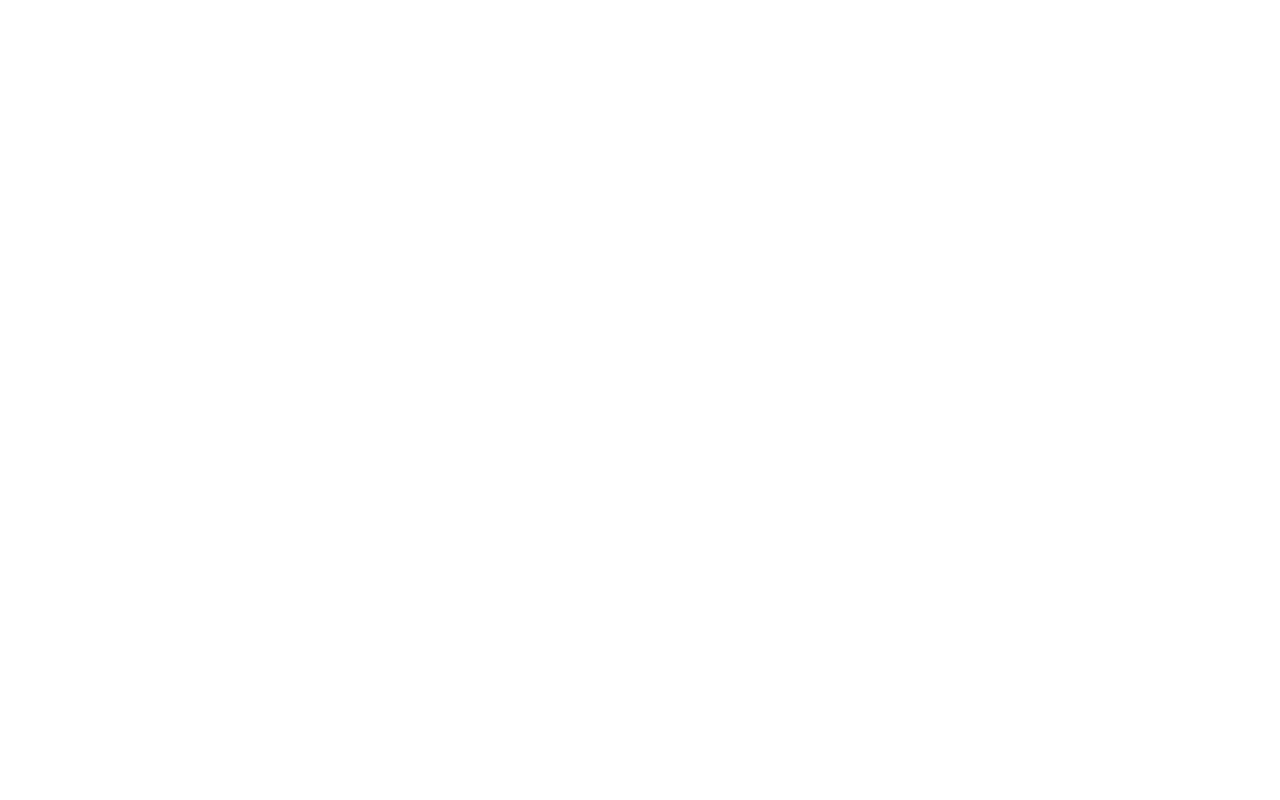
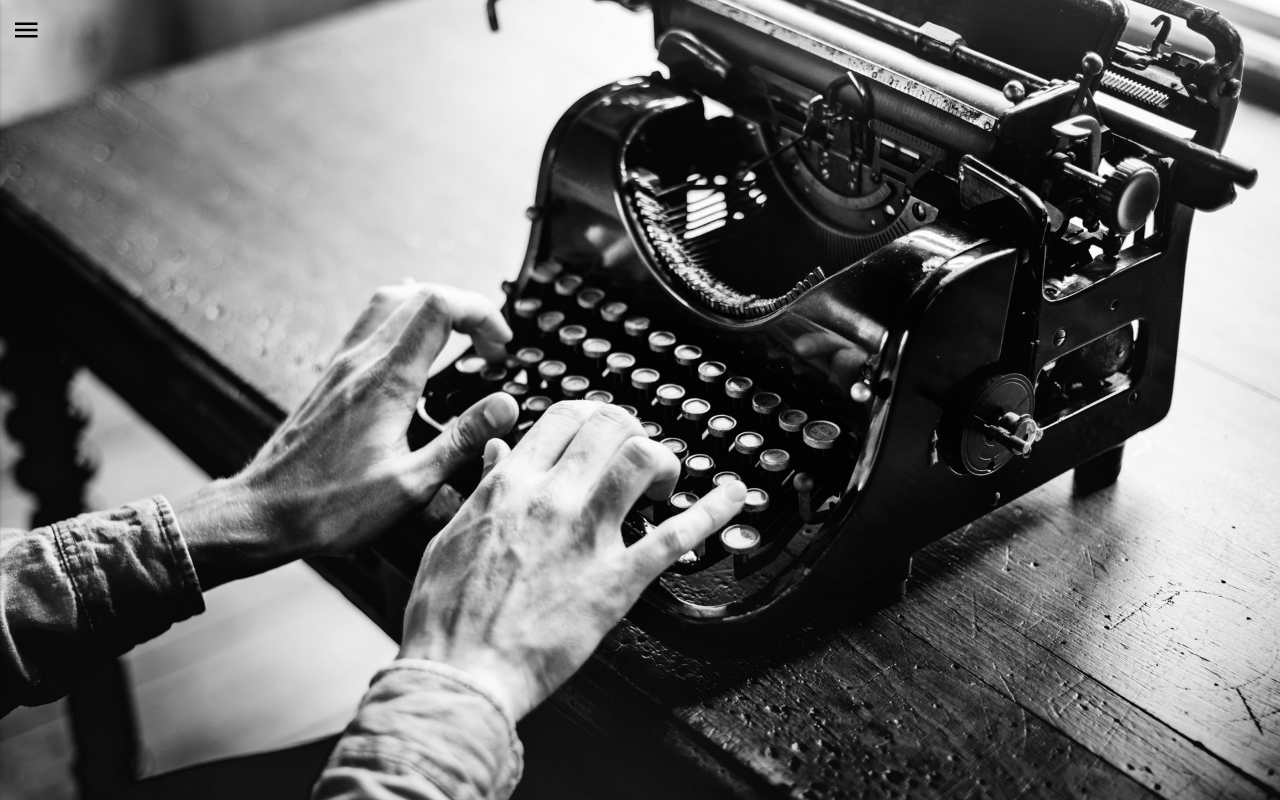
Before and after one commit to euicore/euiHub, a plain HTML site: page index.html in a window 1280 px wide. Drawn offline with nearby package versions, Linux system fonts and the light colour scheme.

Commit message:
Landing & side bar menu finished

```diff
--- /dev/null
+++ b/css/main.css
@@ -0,0 +1,14 @@
+@-ms-viewport{
+  width: device-width;
+}
+i#side-menu{
+  color: #000;
+  cursor: pointer;
+}
+div#landing{
+  background-image: url('../img/landing-img.jpeg');
+  background-size: cover;
+  background-position: center;
+  height: 100vh;
+  padding-top: 1em;
+}
--- a/index.html
+++ b/index.html
@@ -1,10 +1,36 @@
 <!DOCTYPE html>
 <html lang="en">
 <head>
-    <meta charset="UTF-8">
-    <title>euiHub</title>
+  <meta charset="UTF-8">
+  <meta name="viewport" content="width=device-width, initial-scale=1">
+  <title>euiHub</title>
+  <link href="https://fonts.googleapis.com/icon?family=Material+Icons" rel="stylesheet">
+  <!-- Compiled and minified CSS -->
+  <link rel="stylesheet" href="https://cdnjs.cloudflare.com/ajax/libs/materialize/0.100.2/css/materialize.min.css">
+  <link rel="stylesheet" href="css/main.css">
 </head>
 <body>
-
+  <div id="wrapper">
+    <ul id="slide-out" class="side-nav grey lighten-5">
+      <li>
+          <a class="waves-effect" href="#!" ><i class="small material-icons">home</i>Home</a>
+      </li>
+      <li>
+        <a class="waves-effect" href="#!" ><i class="small material-icons">info_outline</i>About</a>
+      </li>
+    </ul>
+    <div id="landing">
+      <div class="row">
+        <div class="col s1">
+          <a class="button-collapse show-on-large" data-activates="slide-out"><i id="side-menu" class="small material-icons">menu</i></a>
+        </div>
+      </div>
+    </div>
+  </div>
+  <!-- jQuery -->
+  <script src="https://code.jquery.com/jquery-3.2.1.min.js"></script>
+  <!-- Compiled and minified JavaScript -->
+  <script src="https://cdnjs.cloudflare.com/ajax/libs/materialize/0.100.2/js/materialize.min.js"></script>
+  <script src="js/main.js"></script>
 </body>
 </html>
--- /dev/null
+++ b/js/main.js
@@ -0,0 +1,15 @@
+$(document).ready(function(){
+  console.log('Main.js reporting for duty! :)');
+  // Initialize collapse button
+  $('.button-collapse').sideNav({
+      menuWidth: 200, // Default is 300
+      edge: 'left', // Choose the horizontal origin
+      closeOnClick: true, // Closes side-nav on <a> clicks, useful for Angular/Meteor
+      draggable: true, // Choose whether you can drag to open on touch screens,
+      //onOpen: function(el) { /* Do Stuff* / }, // A function to be called when sideNav is opened
+      //onClose: function(el) { /* Do Stuff* / }, //A function to be called when sideNav is closed
+    }
+  );
+  // Initialize collapsible (uncomment the line below if you use the dropdown variation)
+  $('.collapsible').collapsible();
+});
```
Also changed, not shown: img/landing-img.jpeg (added).
